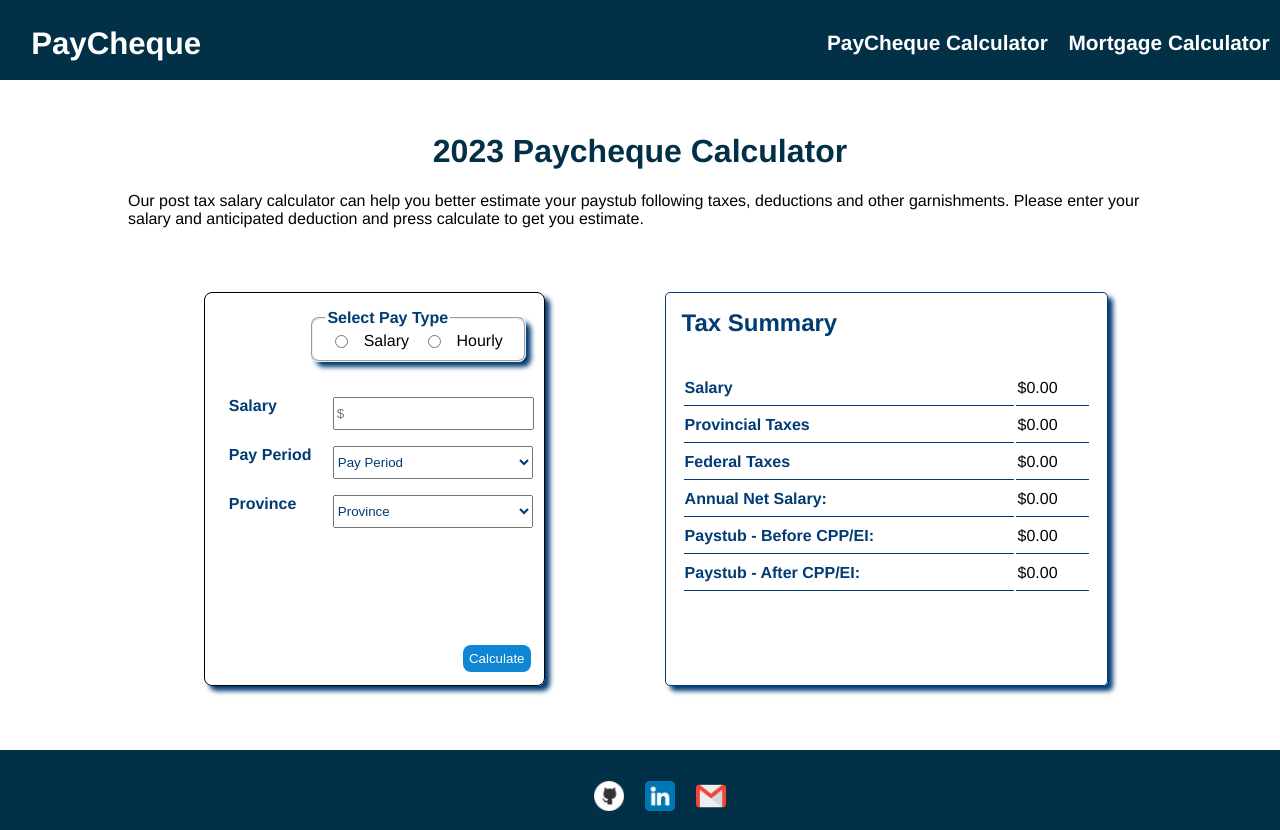
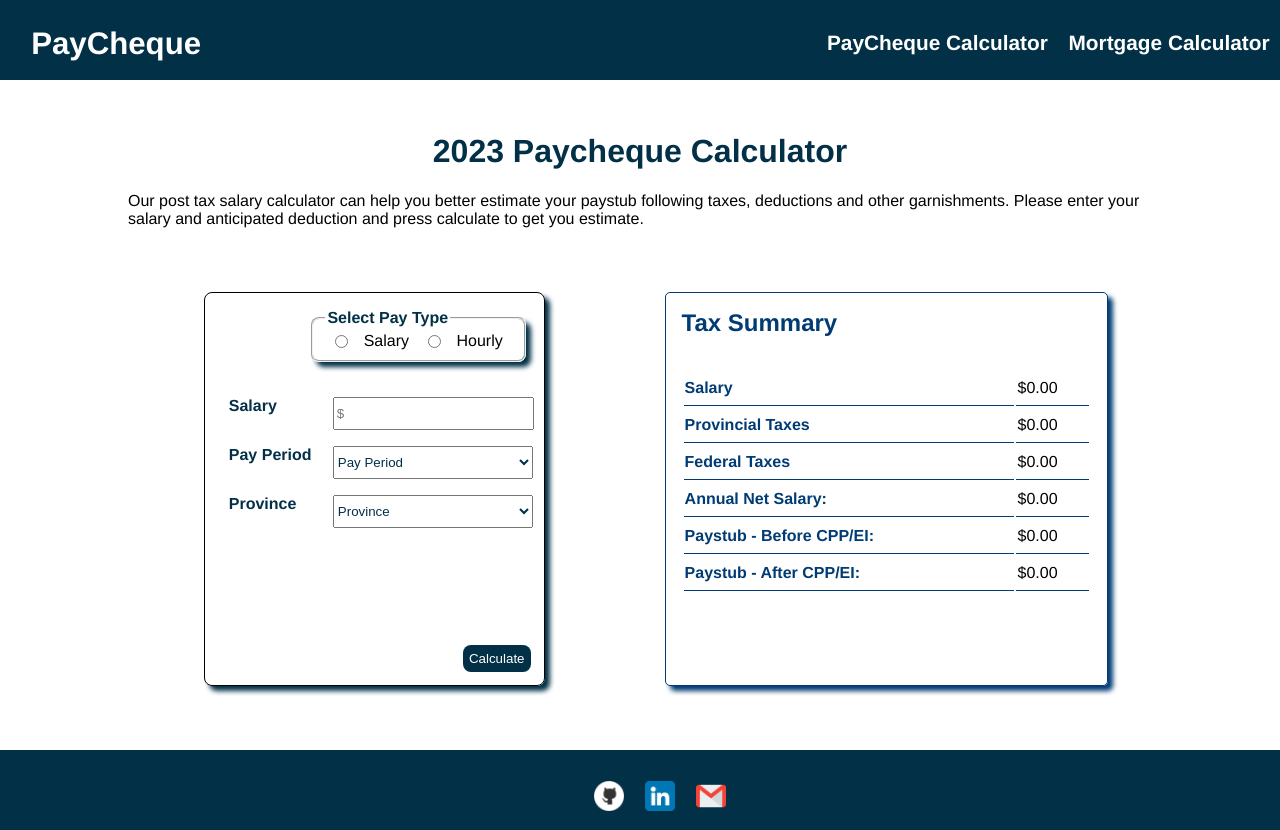
Before and after one commit to Jevaughn-W/Paycheque, a React (Create React App) app: page / in a window 1280 px wide. Built offline with nearby package versions, Linux system fonts and the light colour scheme.

Commit message:
Update theme colours

```diff
--- a/src/form-input.scss
+++ b/src/form-input.scss
@@ -1,8 +1,7 @@
 $font-stack: Helvetica;
-$primary-color: #68BBE3;
-$secondary-color: #0E86D4;
-$tertiary-color: white;
-$navy-blue: #003B73;
+$primary-color:#023047;
+$secondary-color: #ffb703;
+$tertiary-color: #fff;
 
 .userInput {
   margin-top: 3em;
@@ -13,7 +12,7 @@ $navy-blue: #003B73;
   border: 1px solid  black;
   padding : 1em;
   border-radius: 8px;
-  box-shadow: 5px 5px 5px $navy-blue;
+  box-shadow: 5px 5px 5px $primary-color;
 }
 
 form {
@@ -37,7 +36,7 @@ fieldset {
   top: 1em;
   right: 1em;
   border-radius: 8px;
-  box-shadow: 5px 5px 5px $navy-blue;
+  box-shadow: 5px 5px 5px $primary-color;
 }
 
 .radio {
@@ -46,13 +45,13 @@ fieldset {
   align-content: center;
   legend {
     font-weight: 600;
-    color: $navy-blue;
+    color: $primary-color;
   }
 }
 
 input.radio {
   margin:auto;
-
+  accent-color: $primary-color;
 }
 
 label.radio {
@@ -72,19 +71,18 @@ div.form {
 label.form {
   width: 6.5em;
   font-weight: 600;
-  color: $navy-blue;
+  color: $primary-color;
 }
 
 select.form {
   width: 15em;
   height: 2.5em;
-  color: $navy-blue
+  color: $primary-color
 }
 
 input.form {
   width: 14.5em;
   height: 2.0em;
-  color: $navy-blue
 }
 
 /*Form calculate Button*/
@@ -95,12 +93,13 @@ button {
   height: 2em;
   bottom: 1em;
   right: 1em;
-  background-color: $secondary-color;
+  background-color: $primary-color;
   color: $tertiary-color;
   border: none;
   border-radius: 8px;
 }
 
 button:hover {
-  background-color: $navy-blue;
+  background-color: $secondary-color;
+  color: $primary-color;
 }
--- a/src/form.css
+++ b/src/form.css
@@ -7,7 +7,7 @@
   border: 1px solid black;
   padding: 1em;
   border-radius: 8px;
-  box-shadow: 5px 5px 5px #003B73;
+  box-shadow: 5px 5px 5px #023047;
 }
 
 form {
@@ -30,7 +30,7 @@ fieldset {
   top: 1em;
   right: 1em;
   border-radius: 8px;
-  box-shadow: 5px 5px 5px #003B73;
+  box-shadow: 5px 5px 5px #023047;
 }
 
 .radio {
@@ -40,11 +40,12 @@ fieldset {
 }
 .radio legend {
   font-weight: 600;
-  color: #003B73;
+  color: #023047;
 }
 
 input.radio {
   margin: auto;
+  accent-color: #023047;
 }
 
 label.radio {
@@ -63,19 +64,18 @@ div.form {
 label.form {
   width: 6.5em;
   font-weight: 600;
-  color: #003B73;
+  color: #023047;
 }
 
 select.form {
   width: 15em;
   height: 2.5em;
-  color: #003B73;
+  color: #023047;
 }
 
 input.form {
   width: 14.5em;
   height: 2em;
-  color: #003B73;
 }
 
 /*Form calculate Button*/
@@ -85,14 +85,15 @@ button {
   height: 2em;
   bottom: 1em;
   right: 1em;
-  background-color: #0E86D4;
-  color: white;
+  background-color: #023047;
+  color: #fff;
   border: none;
   border-radius: 8px;
 }
 
 button:hover {
-  background-color: #003B73;
+  background-color: #ffb703;
+  color: #023047;
 }
 
 /*# sourceMappingURL=form.css.map */
```
Also changed, not shown: 1 other file (tests, documents, lock files or other folders).
